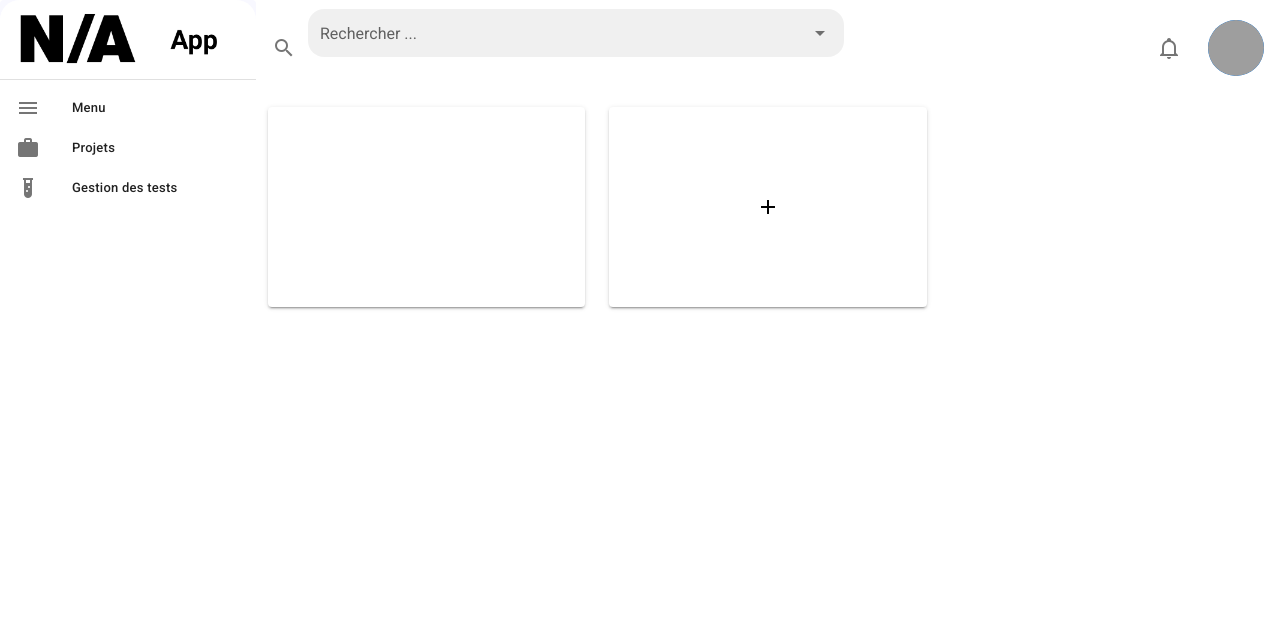
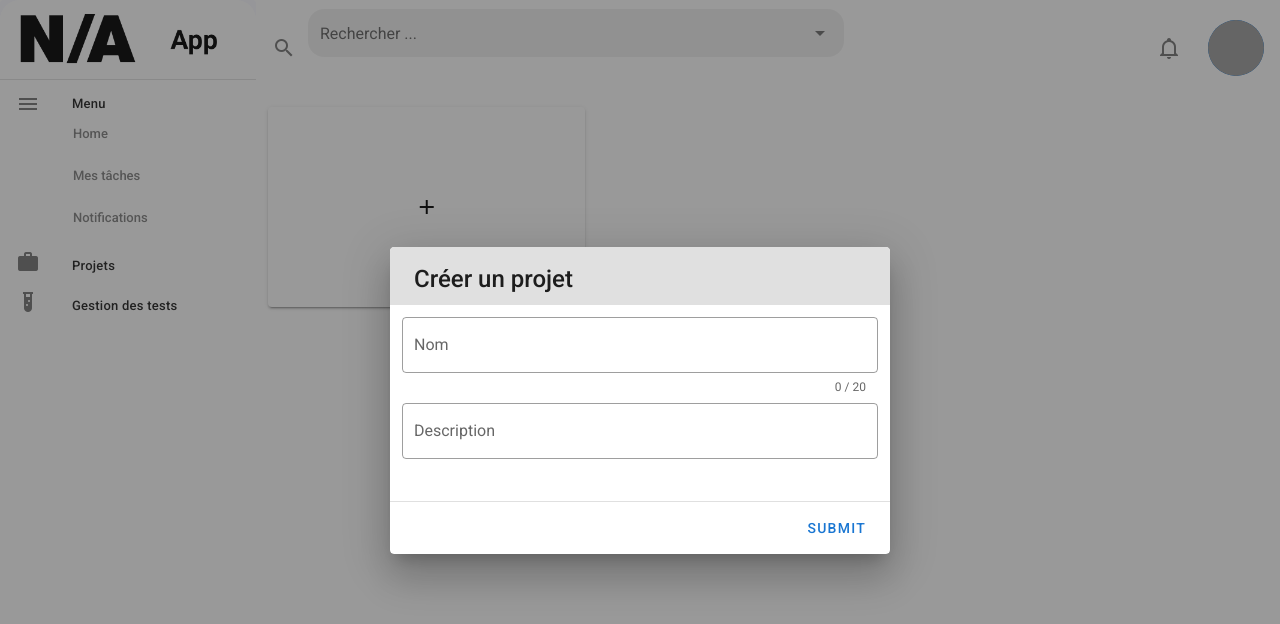
Before and after one commit to emmanoe/medical, a Vue app: page / in a window 1280 px wide. Both pictures are taken after a click on the element 426 px from the left and 207 px from the top of the page. Shown: the top 624 px of the page. Built offline with nearby package versions, Linux system fonts and the light colour scheme; grey boxes are pictures that could not be loaded.

Commit message:
Home front release

```diff
--- a/package.json
+++ b/package.json
@@ -1,5 +1,5 @@
 {
-  "name": "medical",
+  "name": "naapp",
   "version": "0.1.0",
   "private": true,
   "scripts": {
--- a/public/index.html
+++ b/public/index.html
@@ -5,7 +5,7 @@
     <meta http-equiv="X-UA-Compatible" content="IE=edge">
     <meta name="viewport" content="width=device-width,initial-scale=1.0">
     <link rel="icon" href="<%= BASE_URL %>favicon.ico">
-    <title><%= htmlWebpackPlugin.options.title %></title>
+    <title>N/Aapp</title>
     <link rel="stylesheet" href="https://fonts.googleapis.com/css?family=Roboto:100,300,400,500,700,900">
     <link rel="stylesheet" href="https://cdn.jsdelivr.net/npm/@mdi/font@latest/css/materialdesignicons.min.css">
 
--- a/src/components/Navbar.vue
+++ b/src/components/Navbar.vue
@@ -20,12 +20,22 @@
               link
             >
               <v-list-item-icon>
-                <v-icon>{{ item.icon }}</v-icon>
+                <v-icon style="position:relative; top:-4px">{{ item.icon }}</v-icon>
               </v-list-item-icon>
+                <v-list-item-content>
+                  <v-list-item-title>{{ item.title }}</v-list-item-title>
 
-              <v-list-item-content>
-                <v-list-item-title>{{ item.title }}</v-list-item-title>
+                  <v-list-item
+                    style="position:relative; left:-15px"
+                    v-for="(title,i) in item.subtitles"
+                    :key="i"
+                    link
+                  >
+                <v-list-item-title style="color:grey" v-text="title"></v-list-item-title>
+              </v-list-item>
+
               </v-list-item-content>
+
             </v-list-item>
           </v-list>
         </div>
@@ -39,9 +49,9 @@
       return {
         drawer: true,
         items: [
-          { title: 'Menu', icon: 'mdi-menu' },
-          { title: 'Projets', icon: 'mdi-briefcase' },
-          { title: 'Gestion des tests', icon: 'mdi-test-tube' },
+          { title: 'Menu', icon: 'mdi-menu', subtitles: ["Home", "Mes tâches", "Notifications"] },
+          { title: 'Projets', icon: 'mdi-briefcase', subtitles: [] },
+          { title: 'Gestion des tests', icon: 'mdi-test-tube',subtitles: [] },
         ],
         mini: false,
       }
--- a/src/views/Home.vue
+++ b/src/views/Home.vue
@@ -30,6 +30,56 @@
         </v-row>
       </v-container>
     </v-main>
+    <div class="text-center">
+    <v-dialog
+      v-model="dialog"
+      width="500"
+    >
+      <v-card>
+        <v-card-title class="headline grey lighten-2">
+          Créer un projet
+        </v-card-title>
+
+        <v-container fluid>
+          <v-row>
+            <v-col
+            cols="12"
+            sm="12"
+            >
+             <v-text-field
+                v-model="title"
+                :rules="rules"
+                counter="20"
+                label="Nom"
+                outlined
+              ></v-text-field>
+
+              <v-textarea
+                label="Description"
+                auto-grow
+                outlined
+                rows="1"
+                row-height="15"
+              ></v-textarea>
+            </v-col>
+          </v-row>
+        </v-container>
+
+        <v-divider></v-divider>
+
+        <v-card-actions>
+          <v-spacer></v-spacer>
+          <v-btn
+            color="primary"
+            text
+            @click="dialog = false"
+          >
+            Submit
+          </v-btn>
+        </v-card-actions>
+      </v-card>
+    </v-dialog>
+  </div>
   </v-app>
 </template>
 
@@ -38,11 +88,13 @@
     data() {
       return {
         nb_projects: 1,
+        dialog: false,
       }
     },
     methods: {
       increaseNbProjects: function() {
-        this.nb_projects += 1
+        //this.nb_projects += 1
+        this.dialog = !this.dialog
       }
     }
     //
```
